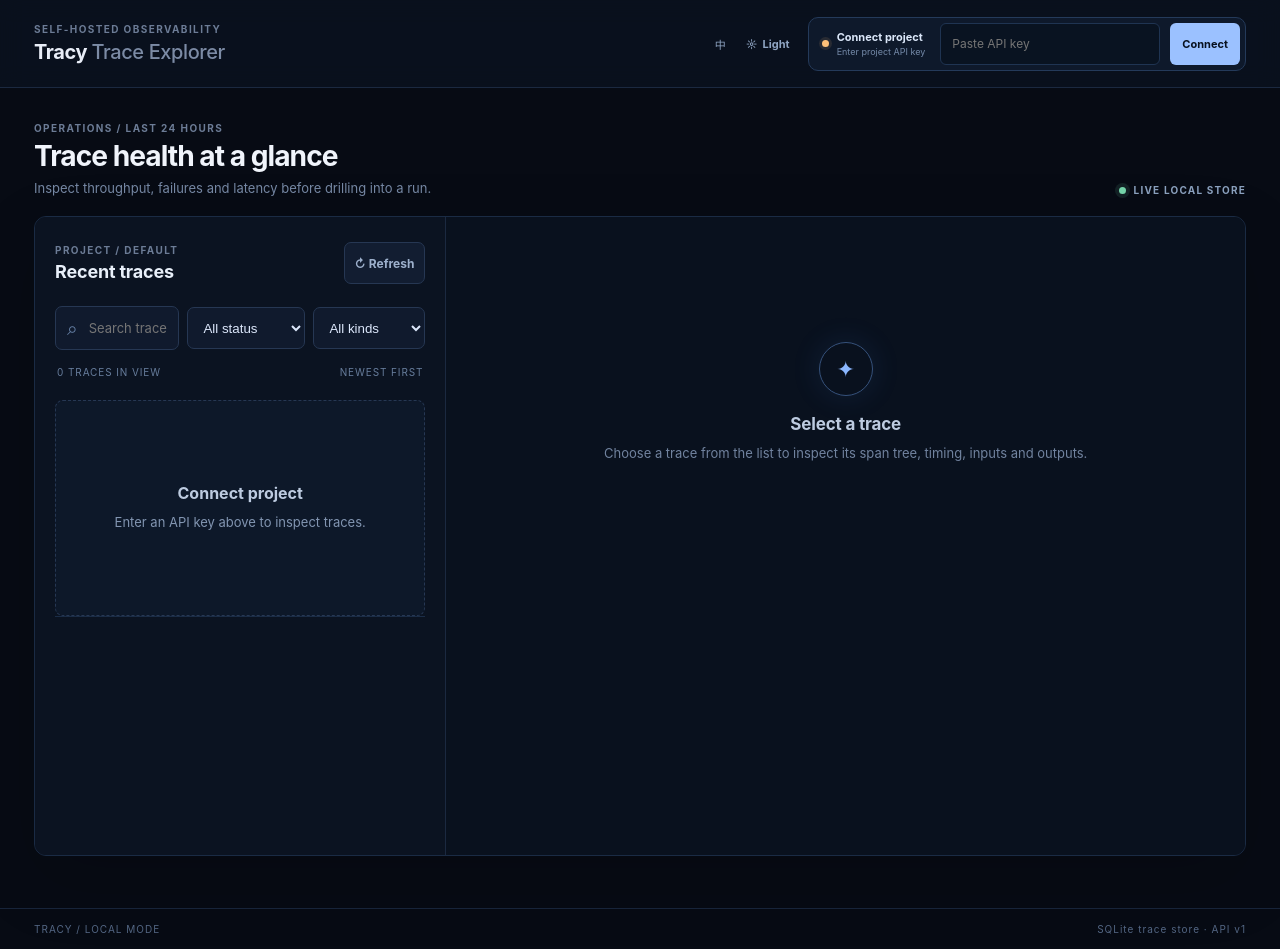
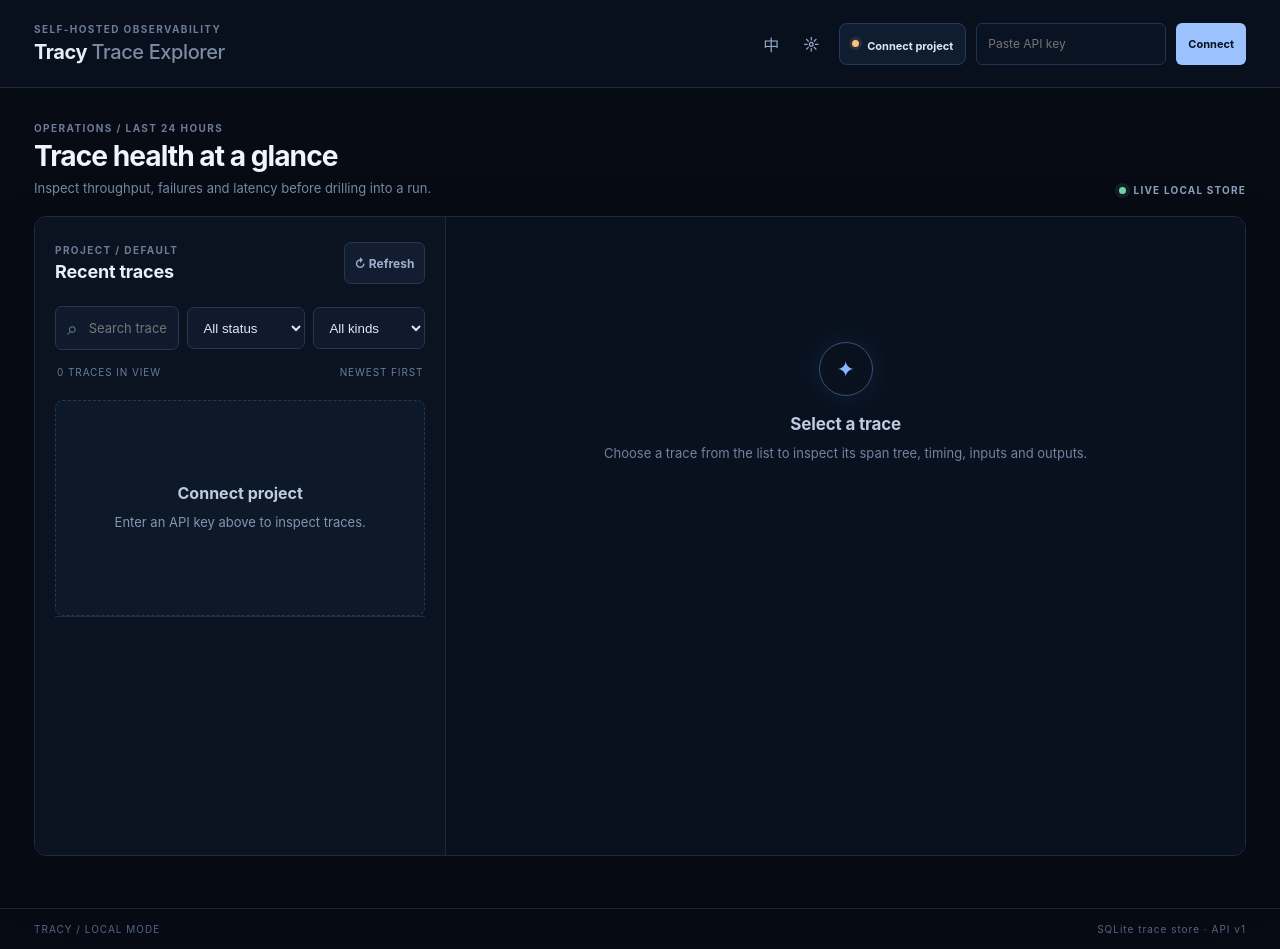
Before and after one commit to magalab/tracy, a React (Vite) app in the folder web/: page / in a window 1280 px wide. Built offline with nearby package versions, Linux system fonts and the light colour scheme.

Commit message:
simplify header connection controls

```diff
--- a/web/src/components/TokenForm.tsx
+++ b/web/src/components/TokenForm.tsx
@@ -15,7 +15,6 @@ export function TokenForm({ value, connected, onChange, onSave }: TokenFormProps
         <span className="token-state-dot" />
         <span>
           <b>{connected ? t("connected") : t("connectProject")}</b>
-          <small>{connected ? t("apiKeyActive") : t("enterApiKey")}</small>
         </span>
       </div>
       <input
--- a/web/src/main.tsx
+++ b/web/src/main.tsx
@@ -61,9 +61,13 @@ function App() {
             <button className="preference-button" onClick={toggleLanguage}>
               {language === "en" ? "中" : "EN"}
             </button>
-            <button className="preference-button" onClick={toggleTheme}>
+            <button
+              className="preference-button"
+              onClick={toggleTheme}
+              aria-label={theme === "dark" ? t("theme") : t("darkTheme")}
+              title={theme === "dark" ? t("theme") : t("darkTheme")}
+            >
               {theme === "dark" ? "☼" : "☾"}
-              <span>{theme === "dark" ? t("theme") : t("darkTheme")}</span>
             </button>
           </div>
           <TokenForm
--- a/web/src/styles.css
+++ b/web/src/styles.css
@@ -71,32 +71,27 @@ label {
 }
 .token-form {
   align-items: center;
-  background: #0e192b;
-  border: 1px solid #243a5a;
-  border-radius: 10px;
+  background: transparent;
+  border: 0;
+  border-radius: 0;
   display: flex;
   gap: 10px;
-  padding: 5px;
+  padding: 0;
 }
 .token-state {
   align-items: center;
+  background: #101c30;
+  border: 1px solid #243b5d;
+  border-radius: 8px;
   display: flex;
   gap: 8px;
-  padding: 0 5px 0 8px;
+  min-height: 42px;
+  padding: 0 12px;
   white-space: nowrap;
-}
-.token-state > span:last-child {
-  display: flex;
-  flex-direction: column;
-  gap: 2px;
 }
 .token-state b {
   color: #dbe7f9;
   font-size: 11px;
-}
-.token-state small {
-  color: #7489a8;
-  font-size: 9px;
 }
 .token-state-dot {
   background: #ffc179;
@@ -124,9 +119,12 @@ label {
   border: 1px solid transparent;
   color: #8fa5c3;
   display: inline-flex;
-  font-size: 11px;
+  font-size: 16px;
   gap: 5px;
-  padding: 8px 7px;
+  height: 36px;
+  justify-content: center;
+  padding: 6px 8px;
+  width: 36px;
 }
 .preference-button:hover {
   background: #121f34;
@@ -150,7 +148,7 @@ input:focus {
   border-color: #1f3452;
   border-radius: 6px;
   font-size: 12px;
-  width: 220px;
+  width: 190px;
 }
 .token-form button {
   border-radius: 6px;
@@ -918,11 +916,14 @@ footer {
 }
 [data-theme="light"] input,
 [data-theme="light"] select,
-[data-theme="light"] .search-field,
-[data-theme="light"] .token-form {
+[data-theme="light"] .search-field {
   background: #f7f9fc;
   border-color: #cbd8e8;
   color: #243652;
+}
+[data-theme="light"] .token-state {
+  background: #ffffff;
+  border-color: #cbd8e8;
 }
 [data-theme="light"] .token-form input {
   background: #ffffff;
```
Also changed, not shown: 4 other files (tests, documents, lock files or other folders).
